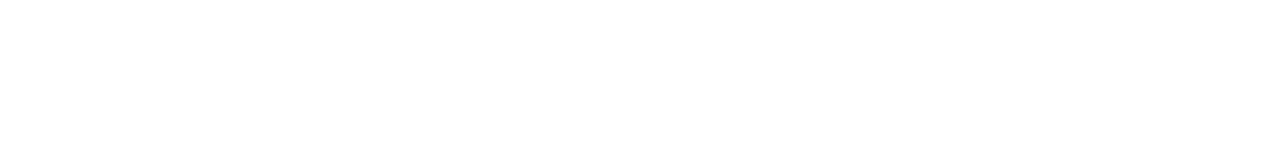
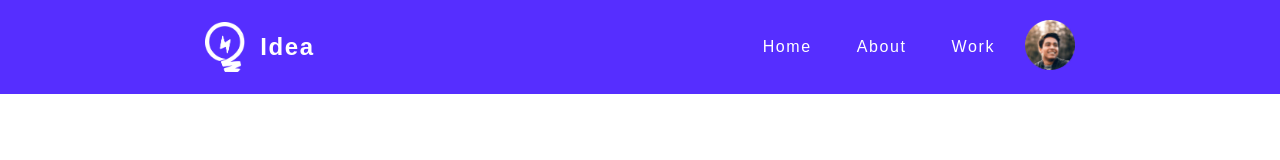
Before and after one commit to ikhtiaj-arif/leader-board-css3, a plain HTML site: page index.html in a window 1280 px wide. Drawn offline with Linux system fonts and the light colour scheme.

Commit message:
header complete

```diff
--- a/index.html
+++ b/index.html
@@ -9,6 +9,27 @@
     <link rel="stylesheet" href="styles/style.css">
 </head>
 <body>
+  <!-- nav bar -->
+    <header class="header">
+        <nav class="nav-bar">
+          <div class="logo">
+            <img src="images/icons/logo.png" alt="">
+            <h2 class="title">Idea</h2>
+          </div>
+          <div class="menu">
+            <ul class="points">
+                <li><a href="">Home</a></li>
+                <li><a href="">About</a></li>
+                <li><a href="">Work</a></li>
+            </ul>
+            <div class="profile">
+                <img src="images/players/profile.png" alt="">
+            </div>
+          </div>
+
+        </nav>
+    </header>
+
 
 </body>
 </html>
--- a/styles/style.css
+++ b/styles/style.css
@@ -0,0 +1,51 @@
+/* -----------------
+common styles
+-------------- */
+
+body{
+    margin: 0;
+}
+
+/* Google fonts */
+@import url('https://fonts.googleapis.com/css2?family=Poppins:wght@500&family=Splash&display=swap');
+
+/* ---------------
+nav bar styles
+--------------- */
+.header{
+    background-color: #562EFF;
+    display: flex;
+    justify-content: center;
+    font-family: 'Poppins', sans-serif;
+    font-size: 16px;
+    letter-spacing: .1rem;
+
+
+}
+.nav-bar{
+    height: 94px;
+    display: flex;
+    align-items: center;
+    justify-content: space-between;
+    width: 870px;
+}
+.nav-bar img{
+    height: 50px;
+}
+.logo, .menu, .points {
+    display: flex;
+    align-items: center;
+}
+
+
+.points{
+    list-style: none;
+
+}
+.points a, .title{
+    text-decoration: none;
+    color: #FFFFFF;
+    padding: 0 15px;
+    margin-right: 15px;
+}
+                   /* nav bar end */
```
